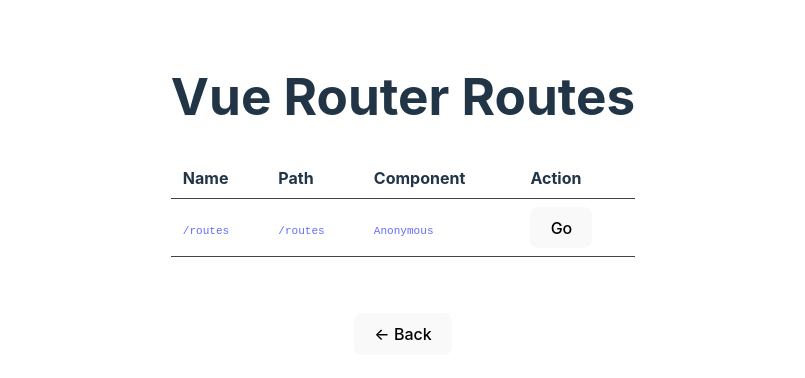
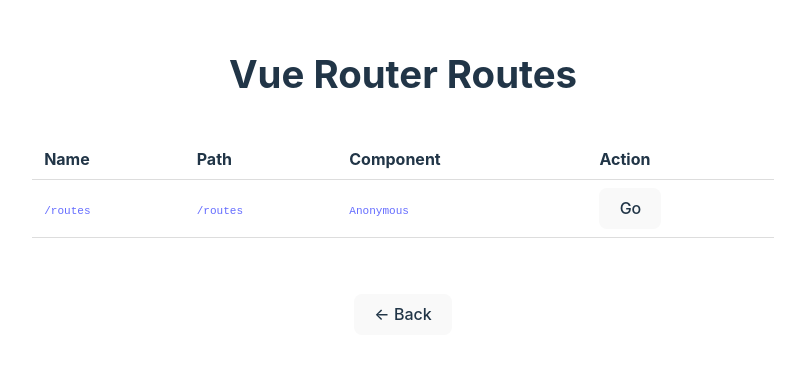
Before and after one commit to xfl12345/template-web-quarkus, a Vue app in the folder src/main/webui/: page /#/routes in a window 1280 px wide. Shown: the part 190-568 px from the top of the page, without its empty margins (237-1042 px from the left). Built offline with nearby package versions, Linux system fonts and the light colour scheme.

Commit message:
refactor(webui): 重构所有 vue 组件的 scoped CSS 为更安全彻底的 CSS modules

```diff
--- a/src/main/webui/src/assets/main.css
+++ b/src/main/webui/src/assets/main.css
@@ -1,96 +1,11 @@
-:root {
-  font-family: Inter, system-ui, Avenir, Helvetica, Arial, sans-serif;
-  line-height: 1.5;
-  font-weight: 400;
-
-  color-scheme: light dark;
-  color: rgba(255, 255, 255, 0.87);
-  background-color: #242424;
-
-  font-synthesis: none;
-  text-rendering: optimizeLegibility;
-  -webkit-font-smoothing: antialiased;
-  -moz-osx-font-smoothing: grayscale;
-}
-
-a {
-  font-weight: 500;
-  color: #646cff;
-  text-decoration: inherit;
-}
-a:hover {
-  color: #535bf2;
-}
-
 body {
   margin: 0;
-  display: flex;
-  place-items: center;
-  min-width: 320px;
-  min-height: 100vh;
-}
-
-h1 {
-  font-size: 3.2em;
-  line-height: 1.1;
 }
 
 #app {
-  max-width: 1280px;
-  margin: 0 auto;
-  padding: 2rem;
-  text-align: center;
+  box-sizing: border-box;
+  /*height: 100%;*/
+  /*width: 100%;*/
+  min-height: 80vh;
+  margin: 0;
 }
-
-.logo {
-  height: 6em;
-  padding: 1.5em;
-  will-change: filter;
-  transition: filter 300ms;
-}
-.logo:hover {
-  filter: drop-shadow(0 0 2em #646cffaa);
-}
-.logo.vanilla:hover {
-  filter: drop-shadow(0 0 2em #f7df1eaa);
-}
-
-.card {
-  padding: 2em;
-}
-
-.read-the-docs {
-  color: #888;
-}
-
-button {
-  border-radius: 8px;
-  border: 1px solid transparent;
-  padding: 0.6em 1.2em;
-  font-size: 1em;
-  font-weight: 500;
-  font-family: inherit;
-  background-color: #1a1a1a;
-  cursor: pointer;
-  transition: border-color 0.25s;
-}
-button:hover {
-  border-color: #646cff;
-}
-button:focus,
-button:focus-visible {
-  outline: 4px auto -webkit-focus-ring-color;
-}
-
-@media (prefers-color-scheme: light) {
-  :root {
-    color: #213547;
-    background-color: #ffffff;
-  }
-  a:hover {
-    color: #747bff;
-  }
-  button {
-    background-color: #f9f9f9;
-  }
-}
--- a/src/main/webui/src/components/HelloWorld.vue
+++ b/src/main/webui/src/components/HelloWorld.vue
@@ -16,22 +16,122 @@
 </script>
 
 <template>
+  <div :class="$style.root">
     <div>
       <a href="https://vitejs.dev" target="_blank">
-      <img :src="viteLogo" class="logo" alt="Vite logo" />
+        <img :src="viteLogo" :class="$style.logo" alt="Vite logo" />
       </a>
       <a href="https://docs.quarkiverse.io/quarkus-quinoa/dev/web-frameworks.html" target="_blank">
-      <img :src="quarkusLogo" class="logo vanilla" alt="Quarkus logo" />
+        <img :src="quarkusLogo" :class="[$style.logo, $style.vanilla]" alt="Quarkus logo" />
       </a>
     </div>
-  <h1>Hello Quinoa!</h1>
-  <div class="card">
+    <h1 :class="$style.title">Hello Quinoa!</h1>
+    <div :class="$style.card">
       <button type="button" @click="increment">count is {{ count }}</button>
       <button type="button" @click="jumpRouteInspector">Inspect Routes</button>
     </div>
-  <p class="read-the-docs">
-    Quinoa is a Quarkus extension which eases the development, the build and serving of single page apps or
-    web components (built with npm : React, Angular, Vue, Lit, Svelte, Astro, SolidJS …) alongside Quarkus.
-    It is possible to use it with a Quarkus backend in a single project.
+    <p :class="$style.readTheDocs">
+      Quinoa is a Quarkus extension which eases the development, the build and serving of single page apps
+      or web components (built with npm : React, Angular, Vue, Lit, Svelte, Astro, SolidJS …) alongside
+      Quarkus. It is possible to use it with a Quarkus backend in a single project.
     </p>
+  </div>
 </template>
+
+<style module>
+.root {
+  font-family: Inter, system-ui, Avenir, Helvetica, Arial, sans-serif;
+  line-height: 1.5;
+  font-weight: 400;
+
+  color-scheme: light dark;
+  color: rgba(255, 255, 255, 0.87);
+  background-color: #242424;
+
+  font-synthesis: none;
+  text-rendering: optimizeLegibility;
+  -webkit-font-smoothing: antialiased;
+  -moz-osx-font-smoothing: grayscale;
+
+  display: flex;
+  flex-direction: column;
+  justify-content: center;
+  margin: 0;
+  place-items: center;
+  min-width: 320px;
+  min-height: 100vh;
+  padding: 2rem;
+  text-align: center;
+}
+
+.root a {
+  font-weight: 500;
+  color: #646cff;
+  text-decoration: inherit;
+}
+.root a:hover {
+  color: #535bf2;
+}
+
+.root h1 {
+  font-size: 3.2em;
+  line-height: 1.1;
+}
+
+.root .logo {
+  height: 6em;
+  padding: 1.5em;
+  will-change: filter;
+  transition: filter 300ms;
+}
+.root .logo:hover {
+  filter: drop-shadow(0 0 2em #646cffaa);
+}
+.root .vanilla:hover {
+  filter: drop-shadow(0 0 2em #f7df1eaa);
+}
+
+.root .card {
+  padding: 2em;
+}
+
+.root .readTheDocs {
+  color: #888;
+  width: 61vw;
+  max-width: 1280px;
+}
+
+.root button {
+  border-radius: 8px;
+  border: 1px solid transparent;
+  padding: 0.6em 1.2em;
+  font-size: 1em;
+  font-weight: 500;
+  font-family: inherit;
+  background-color: #1a1a1a;
+  cursor: pointer;
+  transition: border-color 0.25s;
+}
+.root button:hover {
+  border-color: #646cff;
+}
+.root button:focus,
+.root button:focus-visible {
+  outline: 4px auto -webkit-focus-ring-color;
+}
+
+@media (prefers-color-scheme: light) {
+  :root {
+    color: #213547;
+    background-color: #ffffff;
+  }
+
+  a:hover {
+    color: #747bff;
+  }
+
+  button {
+    background-color: #f9f9f9;
+  }
+}
+</style>
--- a/src/main/webui/src/pages/routes.vue
+++ b/src/main/webui/src/pages/routes.vue
@@ -6,7 +6,7 @@
 </script>
 
 <template>
-  <div class="routes">
+  <div :class="$style.root">
     <h1>Vue Router Routes</h1>
     <table>
       <thead>
@@ -34,34 +34,104 @@
         </tr>
       </tbody>
     </table>
-    <div class="card">
+    <div :class="$style.card">
       <button type="button" @click="router.push('/')">← Back</button>
     </div>
   </div>
 </template>
 
-<style scoped>
-.routes {
-  max-width: 640px;
+<style module>
+.root {
+  height: 100vh;
+  width: 100vw;
   margin: 0 auto;
   text-align: center;
+
+  font-family: Inter, system-ui, Avenir, Helvetica, Arial, sans-serif;
+  line-height: 1.5;
+  font-weight: 400;
+
+  color-scheme: light dark;
+  color: rgba(255, 255, 255, 0.87);
+  background-color: #242424;
+
+  font-synthesis: none;
+  text-rendering: optimizeLegibility;
+  -webkit-font-smoothing: antialiased;
+  -moz-osx-font-smoothing: grayscale;
+
+  display: flex;
+  flex-direction: column;
+  justify-content: center;
+  align-items: center;
+  box-sizing: border-box;
+  padding: 2rem;
 }
 
-table {
-  width: 100%;
+.root h1 {
+  font-size: 2.4em;
+  line-height: 1.1;
+  margin: 0 0 0.5em;
+}
+
+.root table {
+  width: 61%;
   border-collapse: collapse;
   margin: 1.5rem 0;
   text-align: left;
 }
 
-th,
-td {
+.root th,
+.root td {
   padding: 0.5rem 0.75rem;
   border-bottom: 1px solid #444;
 }
 
-code {
+.root code {
   font-size: 0.85em;
   color: #646cff;
 }
+
+.card {
+  padding: 2em;
+}
+
+.root button {
+  border-radius: 8px;
+  border: 1px solid transparent;
+  padding: 0.6em 1.2em;
+  font-size: 1em;
+  font-weight: 500;
+  font-family: inherit;
+  background-color: #1a1a1a;
+  color: rgba(255, 255, 255, 0.87);
+  cursor: pointer;
+  transition: border-color 0.25s;
+}
+
+.root button:hover {
+  border-color: #646cff;
+}
+
+.root button:focus,
+.root button:focus-visible {
+  outline: 4px auto -webkit-focus-ring-color;
+}
+
+@media (prefers-color-scheme: light) {
+  .root {
+    color: #213547;
+    background-color: #ffffff;
+  }
+
+  .root th,
+  .root td {
+    border-bottom-color: #ddd;
+  }
+
+  .root button {
+    background-color: #f9f9f9;
+    color: #213547;
+  }
+}
 </style>
```
Lines whose indentation alone changed are shown as unchanged.
